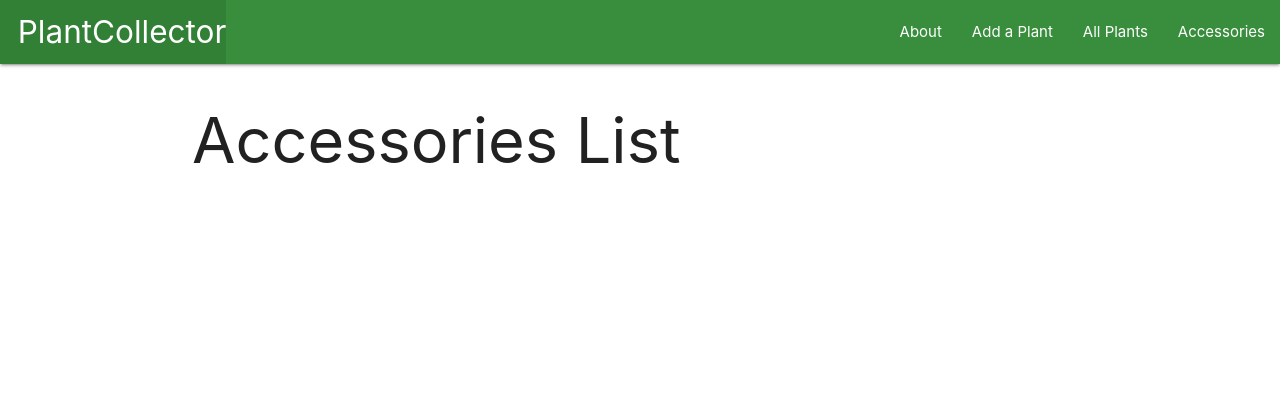
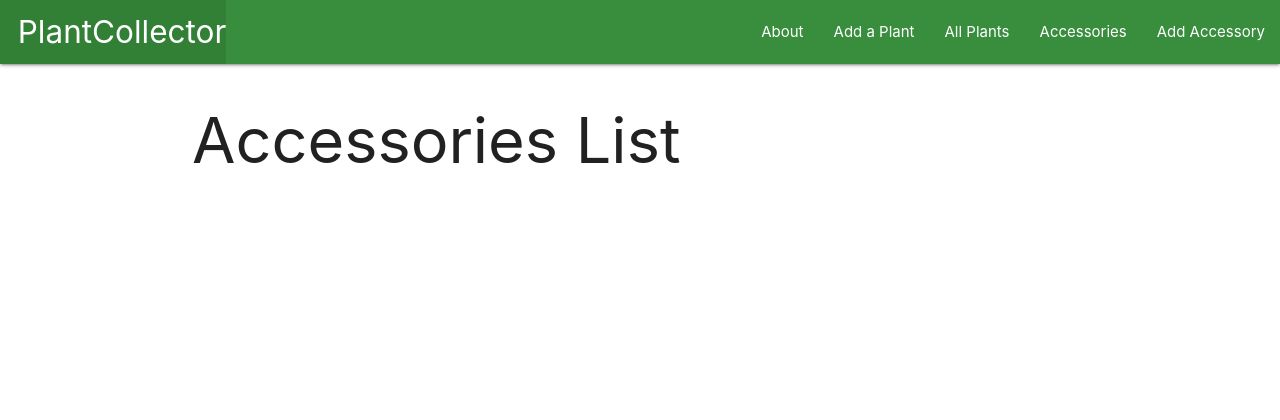
Before and after one commit to alainagossett/houseplant-django, a Django app: page /accessories/ in a window 1280 px wide. Shown: the top 420 px of the page. Run offline with Django 4.2, Linux system fonts and the light colour scheme; data that the repository does not hold is empty.

Commit message:
adds accessory create CBV

```diff
--- a/main_app/static/css/style.css
+++ b/main_app/static/css/style.css
@@ -13,10 +13,6 @@ footer {
     text-align: right;
 }
 
-a {
-    color: #388E3C
-}
-
 .datepicker-date-display, .datepicker-table td.is-selected {
     background-color: #90CAF9 !important;
 }
--- a/main_app/templates/accessories/detail.html
+++ b/main_app/templates/accessories/detail.html
@@ -5,7 +5,7 @@
 
 <div class="card">
     <div class="card-content">
-        <span class="card-title"><span class="{{ accessory.color }}-text">{{ accessory.color }}</span>{{ accessory.name }}</span>
+        <span class="card-title"><span class="{{ accessory.color.lower }}-text">{{ accessory.color.title }}</span> {{ accessory.name }}</span>
         <p>Description: {{ accessory.description }}</p>
     </div>
     <div class="card-action">
--- a/main_app/templates/accessories/index.html
+++ b/main_app/templates/accessories/index.html
@@ -5,7 +5,7 @@
 
 {% for accessory in object_list %}
 <div class="card">
-    <a href="">
+    <a href="{% url 'accessory_detail' accessory.id %}">
         <div class="card-content">
             <span class="card-title">{{ accessory.name }}</span>
             <p>Color: {{ accessory.color }}</p>
--- a/main_app/templates/base.html
+++ b/main_app/templates/base.html
@@ -29,6 +29,7 @@
             <li><a href="{% url 'plants_create' %}">Add a Plant</a></li>
             <li><a href="{% url 'index' %}">All Plants</a></li>
             <li><a href="{% url 'accessories_index' %}">Accessories</a></li>
+            <li><a href="{% url 'accessories_create' %}">Add Accessory</a></li>
           </ul>
         </div>
       </nav>
--- a/main_app/urls.py
+++ b/main_app/urls.py
@@ -11,4 +11,6 @@ urlpatterns = [
     path('plants/<int:pk>/delete/', views.PlantDelete.as_view(), name='plants_delete'),
     path('plants/<int:plant_id>/add_watering/', views.add_watering, name='add_watering'),
     path('accessories/', views.AccessoryList.as_view(), name='accessories_index'),
+    path('accessories/<int:pk>/', views.AccessoryDetail.as_view(), name='accessory_detail'),
+    path('accessories/create', views.AccessoryCreate.as_view(), name='accessories_create'),
 ]
--- a/main_app/views.py
+++ b/main_app/views.py
@@ -51,3 +51,8 @@ class AccessoryList(ListView):
 class AccessoryDetail(DetailView):
     model = Accessory
     template_name = 'accessories/detail.html'
+
+class AccessoryCreate(CreateView):
+    model = Accessory
+    fields = '__all__'
+    success_url = '/accessories/'
```
Also changed, not shown: main_app/templates/main_app/accessory_form.html (added, +25 -0 lines).
